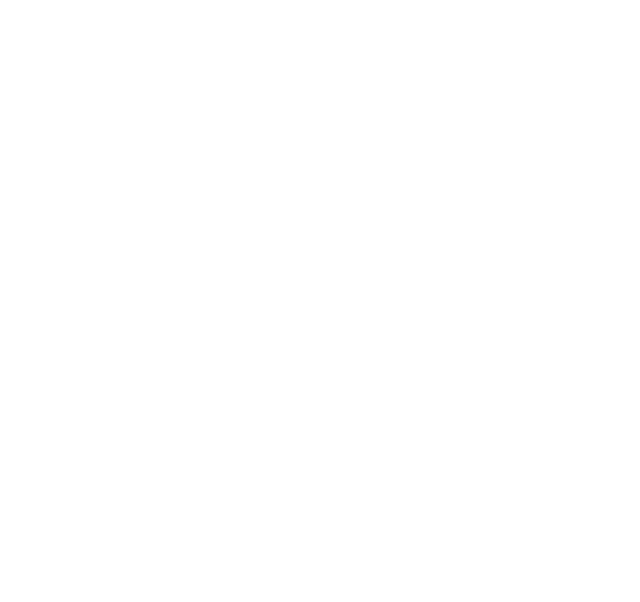
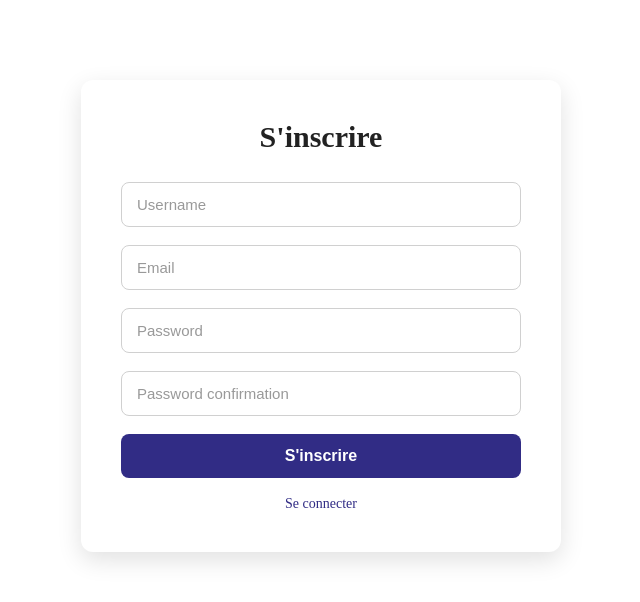
Before and after one commit to thimeobloc/socialgram, a React (Vite) app in the folder frontend/: page /register in a window 1280 px wide. Before the commit this address had no page. Shown: the top 602 px of the page, without its empty margins (319-959 px from the left). Built offline with nearby package versions, Linux system fonts and the light colour scheme.

Commit message:
add registry routes system + finished registry front

```diff
--- a/frontend/src/App.tsx
+++ b/frontend/src/App.tsx
@@ -1,8 +1,11 @@
 import { Routes, Route } from "react-router-dom";
+import RegistryPages from "./pages/registryPages";
+
 
 export default function App() {
   return (
     <Routes>
+      <Route path="/register" element={<RegistryPages />} />
     </Routes>
   );
 }
--- /dev/null
+++ b/frontend/src/pages/registryPages.tsx
@@ -0,0 +1,15 @@
+
+import Registry from "../components/features/s1-Registry";
+
+
+export default function registryPages() {
+
+
+    return (
+        <>
+            <Registry />
+        </>
+
+    )
+
+}
```
